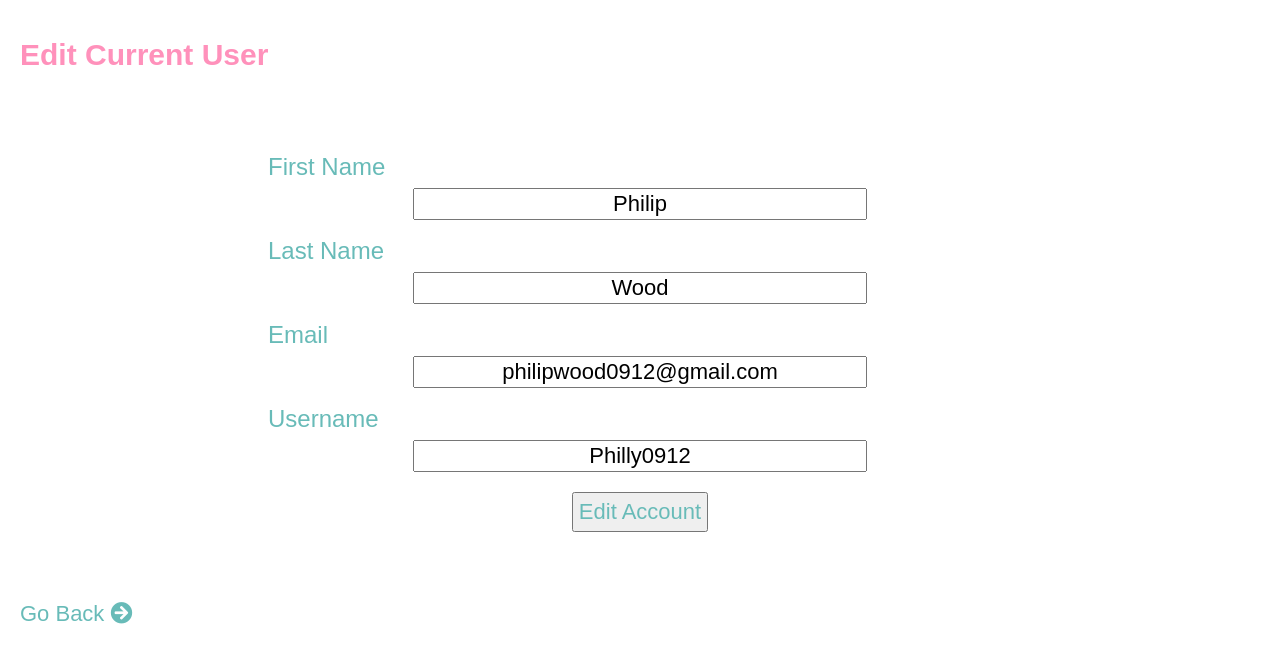
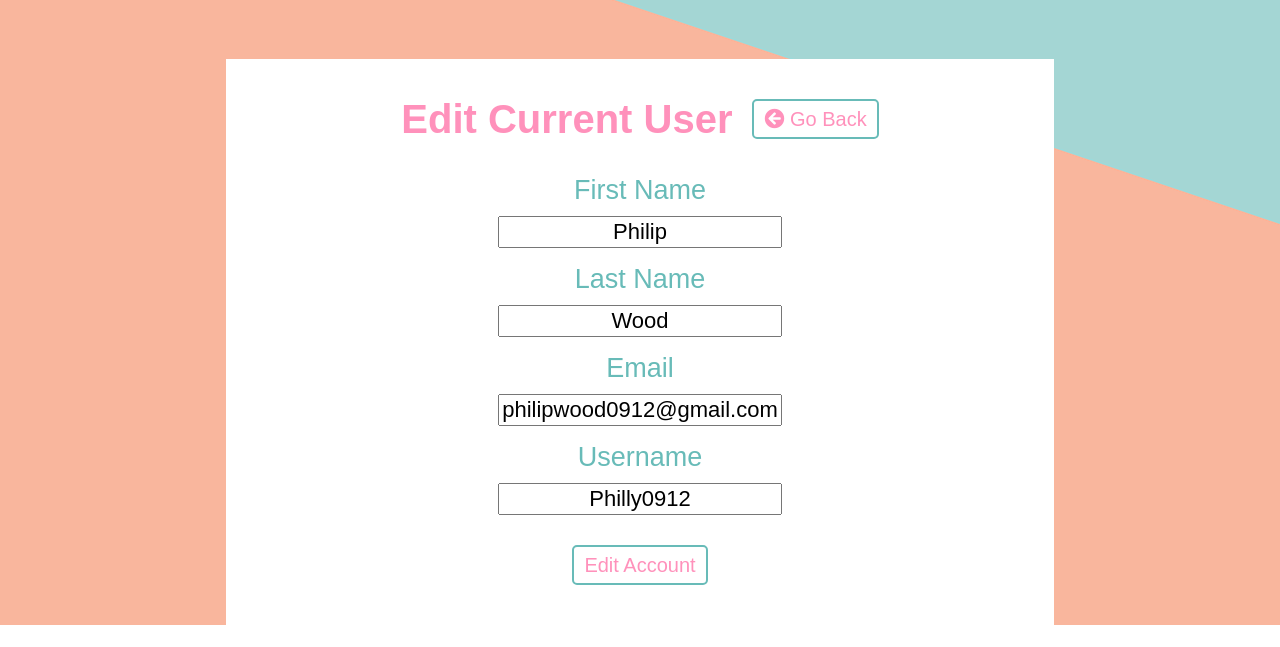
Before and after one commit to philipwood0912/wood_p_olthoff_s_yunus_b_prior_m_FIP_website, a PHP site: page /admin/mng_currentuser.php in a window 1280 px wide. Shown: the part 243-890 px from the top of the page. After the commit the page ends 868 px from the top, so only its background shows below. Run offline with PHP 8.4, Linux system fonts and the light colour scheme; a user stored in the database is signed in; data comes from the database, SQL or seed files in the repository; some libraries are stand-ins or nearby versions; grey boxes are pictures that could not be loaded.

Commit message:
style update

```diff
--- a/admin/mng_currentuser.php
+++ b/admin/mng_currentuser.php
@@ -32,9 +32,10 @@
 <header>
         <img class="headerLogo" src="../public/images/gettested_logo.svg" alt="logo">
     </header>
+    <div class="sub-dashboard-wrap">
     <div class="sub-dashboard">
-    <h2>Edit Current User</h2>
-    <?php echo !empty($message)? $message:'';?>
+        <div class="sub-dash-title"><h2><?php echo !empty($message)? $message:'Edit Current User';?></h2><a href="dashboard.php"><button><i class="fas fa-arrow-circle-left"></i> Go Back</button></a></div>
+
         <form class="dashboard-form" action="mng_currentuser.php" method="post">
         <?php if($current_user):?>
             <?php while($user_info = $current_user->fetch(PDO::FETCH_ASSOC)):?>
@@ -50,7 +51,7 @@
             <?php endwhile;?>
         <?php endif;?>
         </form>
-    <a href="dashboard.php">Go Back <i class="fas fa-arrow-circle-right"></i></a>
+    </div>
     </div>
 </body>
 </html>
--- a/sass/modules/_dashboard.scss
+++ b/sass/modules/_dashboard.scss
@@ -11,14 +11,14 @@
     @media (min-width: 1800px) { @content; }
   }
 
-.dash-header {
-    img {
-        width:40%;
-        @include for-desktop-up{
-        width:25%;
-        }
-    }
-}
+// .dash-header {
+//     img {
+//         width:40%;
+//         @include for-desktop-up{
+//         width:25%;
+//         }
+//     }
+// }
 .dashboard-con {
     width: 100%;
     height: 80vh;
@@ -42,6 +42,9 @@
     @include for-tablet-portrait-up {
         max-width: 60%;
     }
+    @include for-desktop-up {
+        max-width: 40%;
+    }
     h2 {
         color:$pink;
         font-size: 40px;
@@ -58,9 +61,43 @@
 
 .sub-dashboard {
     background-color: $white;
-    padding: 20px;
+    margin: 0 auto;
+    margin-top: 60px;
+    padding: 30px 30px 0px 30px;
     max-width:100%;
-
+    @include for-tablet-portrait-up {
+        max-width: 80%;
+    }
+    @include for-desktop-up {
+        max-width: 60%;
+    }
+    .sub-dash-title {
+        width: 100%;
+        margin-top: 10px;
+        display: flex;
+        flex-direction: row;
+        justify-content: center;
+        h2 {
+            margin: 0;
+            font-size: 40px;
+            line-height: 40px;
+        }
+        button {
+            max-width:250px;
+            height:40px;
+            margin: 0 auto;
+            border-radius: 5px;
+            background: $white;
+            padding:5px 10px;
+            border: 2px solid $lightBlue;
+            border-radius: 5px;
+            font-size: 20px;
+            color: $pink;
+            cursor: pointer;
+            font-family: $mainFont;
+            margin-left: 20px;
+        }
+    }
 
 
     h2 {
@@ -71,11 +108,6 @@
     h3 {
         color: $lightBlue;
         font-size: 26px;
-    }
-    a {
-        text-decoration: none;
-        color: $lightBlue;
-        font-size: 22px;
     }
 }
 #mainNav {
@@ -100,11 +132,10 @@
         }
     }
 }
-
 .dashboard-form {
     display: flex;
     flex-direction: column;
-
+    text-align: center;
     padding: 40px;
     max-width:100%;
 
@@ -126,18 +157,24 @@
         margin-bottom: 20px;
     }
     button {
-        margin: 0 auto;
-        max-width: 60%;
-        padding: 5px;
-        font-size: 22px;
-        color: $lightBlue;
-        margin-bottom: 30px;
-
+            max-width:250px;
+            height:40px;
+            margin: 0 auto;
+            border-radius: 5px;
+            background: $white;
+            padding:5px 10px;
+            border: 2px solid $lightBlue;
+            border-radius: 5px;
+            font-size: 20px;
+            color: $pink;
+            cursor: pointer;
+            font-family: $mainFont;
+            margin-top: 10px;
     }
     label {
-        font-size: 24px;
+        font-size: 27px;
         color: $lightBlue;
-        margin-bottom: 10px;
+        margin-bottom: 15px;
     }
 }
 
```
Also changed, not shown: public/css/main.css, 1 other file. Lines whose indentation alone changed are shown as unchanged.
